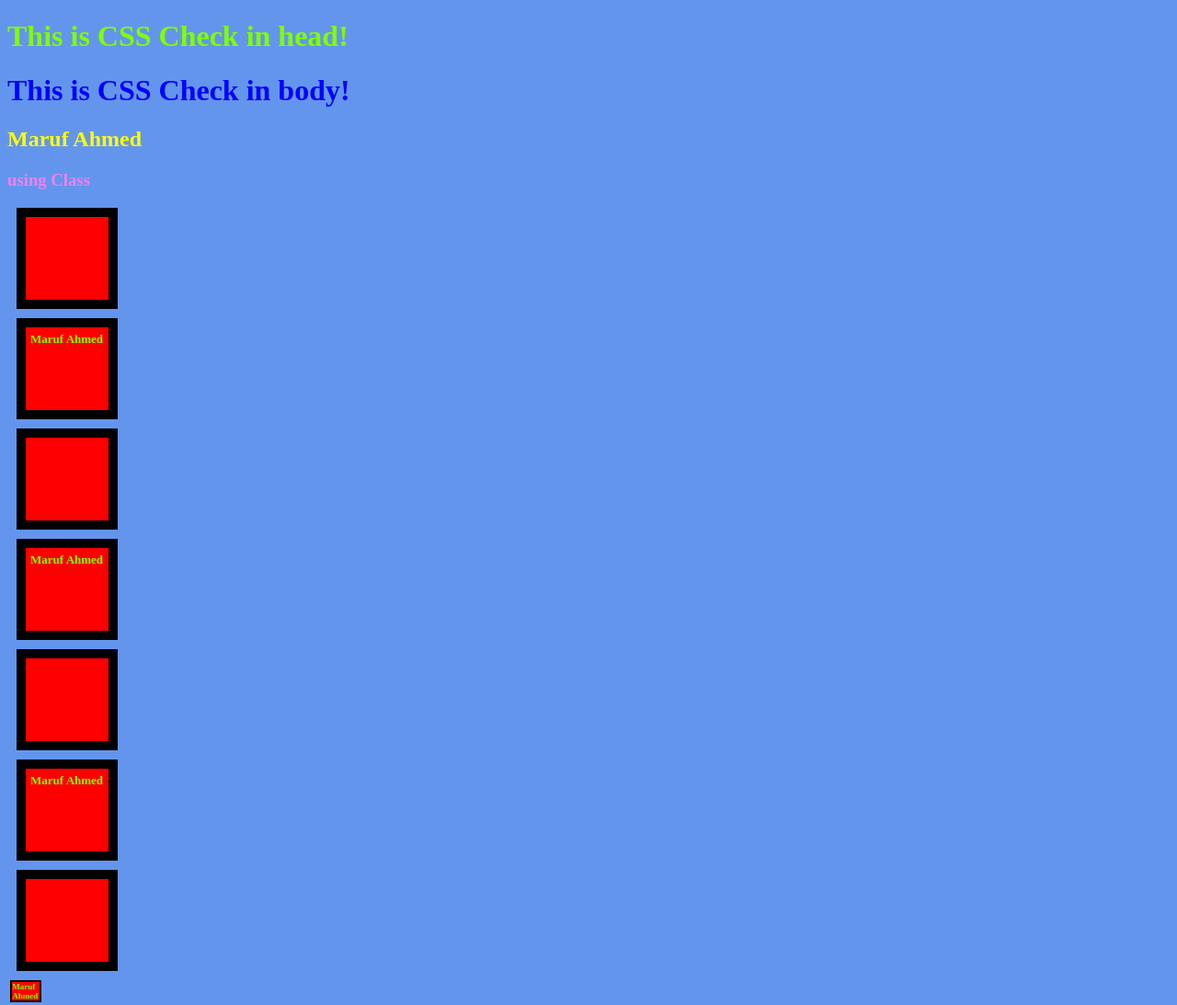
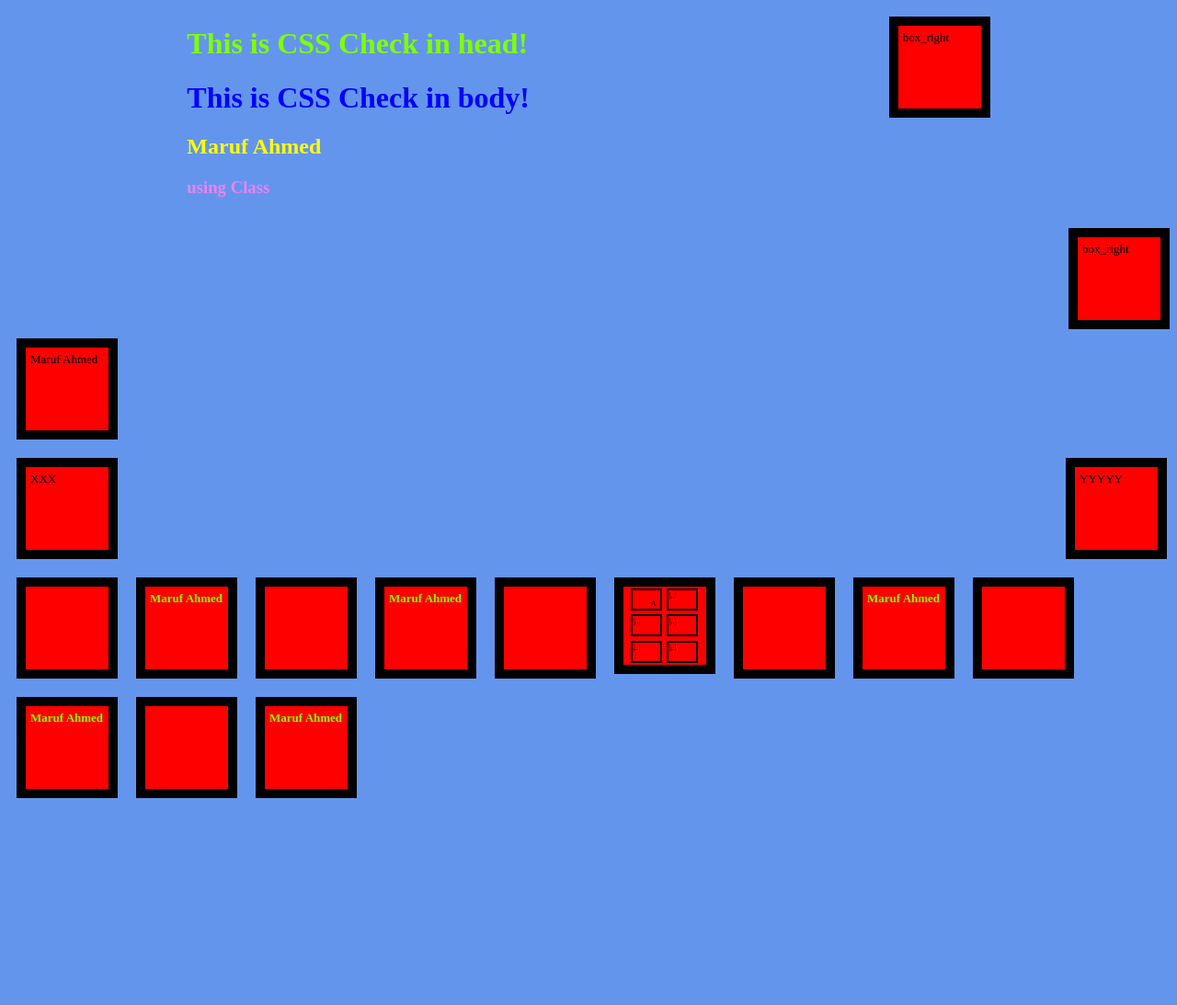
Before and after one commit to 84210maruf/CSS_OverView, a plain HTML site: page index.html in a window 1280 px wide. Shown: the top 1093 px of the page at 92% size. After the commit the page ends 886 px from the top, so only its background shows below. Drawn offline with Linux system fonts and the light colour scheme; files that its build step writes are made by us from their sources.

Commit message:
copy index.html

```diff
--- a/index.html
+++ b/index.html
@@ -12,31 +12,62 @@
             color: chartreuse;
         }
     </style>
-    <link rel="stylesheet" href="./BasicCSS/style.css">
+    <link rel="stylesheet" href="style.css">
 
 </head>
 
 <body>
-    <h1>This is CSS Check in head!</h1>
-
-    <h1 style="color: blue;">This is CSS Check in body!</h1>
-
-    <h2>Maruf Ahmed</h2>
-
-    <h3 class="class01">using Class</h3>
-
-    <div class="box"></div>
-    <h1 class="box">Maruf Ahmed</h1>
 
 
-    <div class="flx">
+    <div class="flxTop">
+        <div>
+            <h1>This is CSS Check in head!</h1>
+            <h1 style="color: blue;">This is CSS Check in body!</h1>
+            <h2>Maruf Ahmed</h2>
+            <h3 class="class01">using Class</h3>
+        </div>
+        <div>
+            <div class="box box_right">box_right</div>
+        </div>
+    </div>
+
+
+
+    <div class="box box_right">box_right</div>
+
+    <div class="box">Maruf Ahmed</div>
+
+
+    <div class="flx2box">
+        <div class="box">XXX</div>
+        <div class="box">YYYYY</div>
+    </div>
+
+
+    <div class="flxDiv">
         <div class="box"></div>
         <h1 class="box">Maruf Ahmed</h1>
         <div class="box"></div>
         <h1 class="box">Maruf Ahmed</h1>
         <div class="box"></div>
-        <h1 class="box1">Maruf Ahmed</h1>
 
+
+        <div style="padding-top:0px" class="box flxDiv">
+            <div class="box1">
+                <div class="A">A</div>
+            </div>
+            <div class="box1">|..|</div>
+            <div class="box1">|..|</div>
+            <div class="box1">|..|</div>
+            <div class="box1">|..|</div>
+            <div class="box1">|..|</div>
+
+        </div>
+
+
+        <div class=" box"></div>
+
+        <h1 class=" box">Maruf Ahmed</h1>
         <div class="box"></div>
         <h1 class="box">Maruf Ahmed</h1>
         <div class="box"></div>
```
